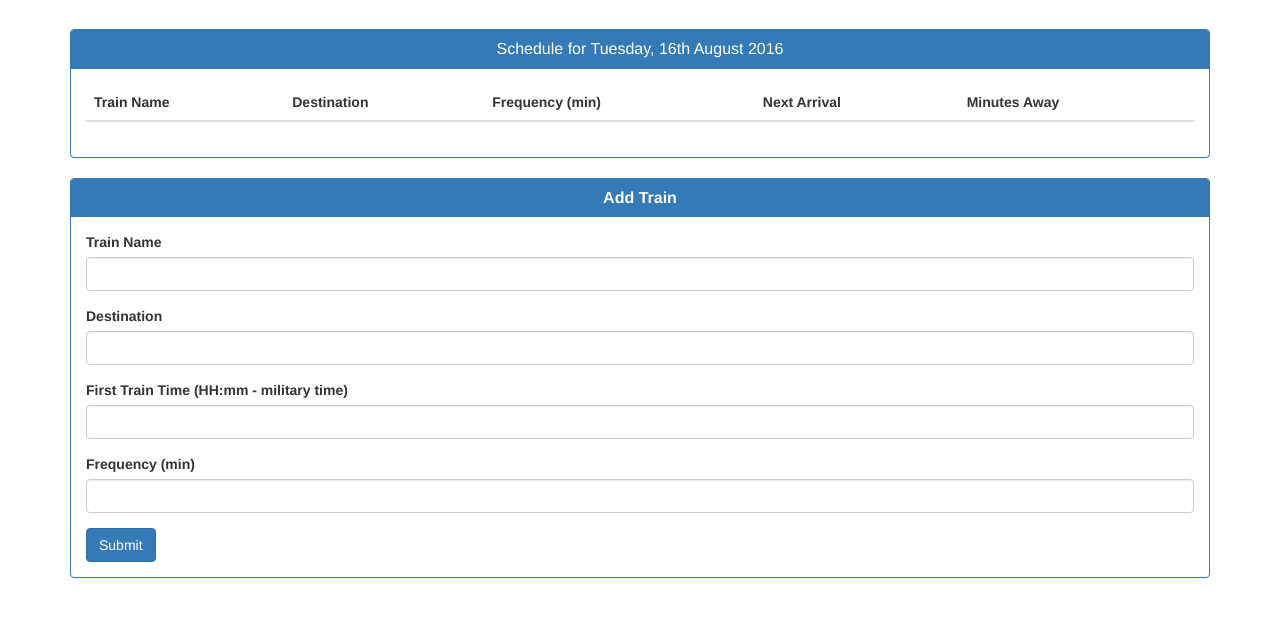
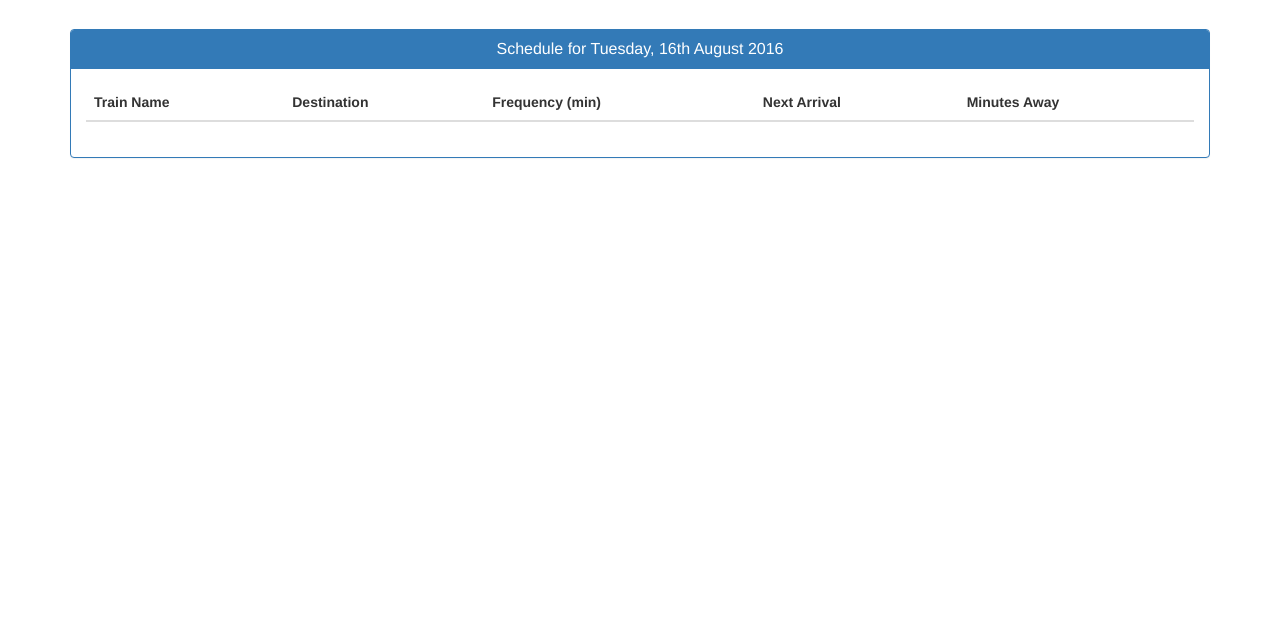
Before and after one commit to neurohacked/cmon-n-ride-it, a PHP site: page /public/index.html in a window 1280 px wide. Shown: the part 51-668 px from the top of the page. Run offline with PHP 8.4, Linux system fonts and the light colour scheme; lists and menus that the app fills with data are empty; some libraries are stand-ins or nearby versions.

Commit message:
make 'add train' only accessible if logged in

```diff
--- a/public/css/style.css
+++ b/public/css/style.css
@@ -18,11 +18,14 @@ h1,h3 {
 #choochoo {
     margin-right: 10px;
 }
-.modal-header, .modal-footer {
+/*.modal-header, .modal-footer {
     border: none;
+}*/
+.sub-confirm {
+    text-align: center;
+    font-weight: bold;
 }
-.modal-body {
-    text-align: center;
+.add-form {
     font-weight: bold;
 }
 @media screen and (max-width: 354px) {
--- a/public/index.html
+++ b/public/index.html
@@ -28,7 +28,7 @@
 					<ul id="signed-in" class="nav navbar-nav navbar-right">
 						<li id="fat-menu" class="dropdown"> <a href="#" class="dropdown-toggle" id="drop3" data-toggle="dropdown" role="button" aria-haspopup="true" aria-expanded="false"><span id="user"></span><span class="caret"></span> </a>
 							<ul class="dropdown-menu" aria-labelledby="drop3">
-								<li><a href="#">Add Train</a></li>
+								<li><a id="addTrain" href="#">Add Train</a></li>
 								<li id="sign-out"><a href="#">Sign out</a></li>
 							</ul>
 						</li>
@@ -70,61 +126,6 @@
 						</table>
 					</div>
 				</div>
-
-				<!-- Add Train  -->
-				<div class="panel panel-primary">
-					<div class="panel-heading">
-						<h3 class="panel-title"><strong>Add Train</strong></h3>
-					</div>
-					<div class="panel-body">
-
-
-						<!-- Entry Form -->
-						<form>
-							<div class="form-group">
-								<label for="">Train Name</label>
-								<input type="text" class="form-control" id="trainName">
-							</div>
-
-							<div class="form-group">
-								<label for="">Destination</label>
-								<input type="text" class="form-control" id="trainDestination">
-							</div>
-
-							<div class="form-group">
-								<label for="">First Train Time (HH:mm - military time)</label>
-								<input type="text" class="form-control" id="firstTime">
-							</div>
-
-							<div class="form-group">
-								<label for="">Frequency (min)</label>
-								<input type="text" class="form-control" id="trainFrequency">
-							</div>
-
-							<button type="submit" class="btn btn-primary" id="addTrainBtn">Submit</button>
-							<!-- Modal -->
-							<div class="modal fade" id="subModal" tabindex="-1" role="dialog">
-								<div class="modal-dialog modal-sm">
-
-									<!-- Modal content-->
-									<div class="modal-content">
-										<div class="modal-header">
-											<button type="button" class="close" data-dismiss="modal">&times;</button>
-										</div>
-										<div class="modal-body">
-											<p class="text-center">Train Added Successfully</p>
-										</div>
-										<div class="modal-footer">
-											<button type="button" class="btn btn-default" data-dismiss="modal">OK</button>
-										</div>
-									</div>
-
-								</div>
-							</div>
-						</form>
-					</div>
-				</div>
-
 			</div>
 		</div>
 	</div>
--- a/public/js/logic.js
+++ b/public/js/logic.js
@@ -77,7 +77,12 @@ $(document).ready(function() {
     var scheduleDay = moment().format("dddd, Do MMMM YYYY");
     $('#schedule').html('Schedule for ' + scheduleDay);
 
-    // Button for adding Trains
+    // Link for adding Trains
+    $('#addTrain').on("click", function() {
+        $("#addModal").modal();
+    });
+
+    // Submit new Train
     $("#addTrainBtn").on("click", function() {
 
         // Grabs user input
```
Also changed, not shown: other parts of public/index.html (+57 -1 lines).
